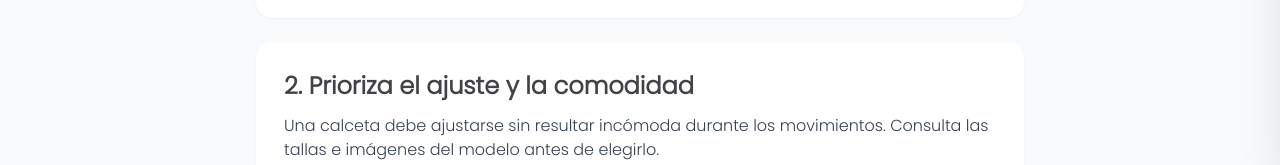
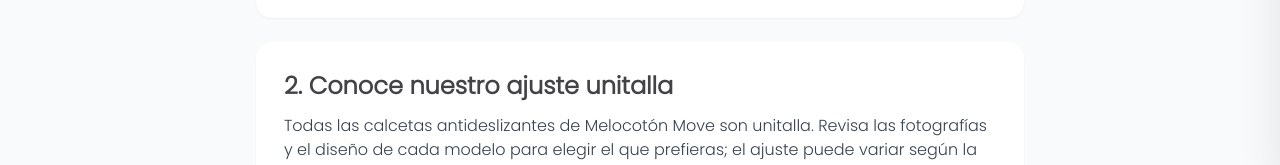
Before and after one commit to gonzalofreyna/melocoton-move, a Next.js app: page /guia-calcetas-antideslizantes-pilates in a window 1280 px wide. Shown: the part 626-791 px from the top of the page. Built offline with nearby package versions, Linux system fonts and the light colour scheme; no server answers.

Commit message:
docs(geo): clarify all Pilates socks are one-size

```diff
--- a/pages/guia-calcetas-antideslizantes-pilates.tsx
+++ b/pages/guia-calcetas-antideslizantes-pilates.tsx
@@ -21,8 +21,8 @@ export default function GuiaCalcetas() {
             <p>Busca una superficie antideslizante distribuida en la zona de apoyo del pie. El agarre puede ayudar a reducir el deslizamiento en determinadas superficies, pero no elimina el riesgo de resbalar.</p>
           </section>
           <section className="mt-4 space-y-3 rounded-2xl bg-white p-5 shadow-sm sm:mt-6 sm:p-7">
-            <h2 className="text-lg font-semibold leading-snug text-brand-blue sm:text-2xl">2. Prioriza el ajuste y la comodidad</h2>
-            <p>Una calceta debe ajustarse sin resultar incómoda durante los movimientos. Consulta las tallas e imágenes del modelo antes de elegirlo.</p>
+            <h2 className="text-lg font-semibold leading-snug text-brand-blue sm:text-2xl">2. Conoce nuestro ajuste unitalla</h2>
+            <p>Todas las calcetas antideslizantes de Melocotón Move son unitalla. Revisa las fotografías y el diseño de cada modelo para elegir el que prefieras; el ajuste puede variar según la forma del pie.</p>
           </section>
           <section className="mt-4 space-y-3 rounded-2xl bg-white p-5 shadow-sm sm:mt-6 sm:p-7">
             <h2 className="text-lg font-semibold leading-snug text-brand-blue sm:text-2xl">3. Compara modelos y materiales</h2>
```
